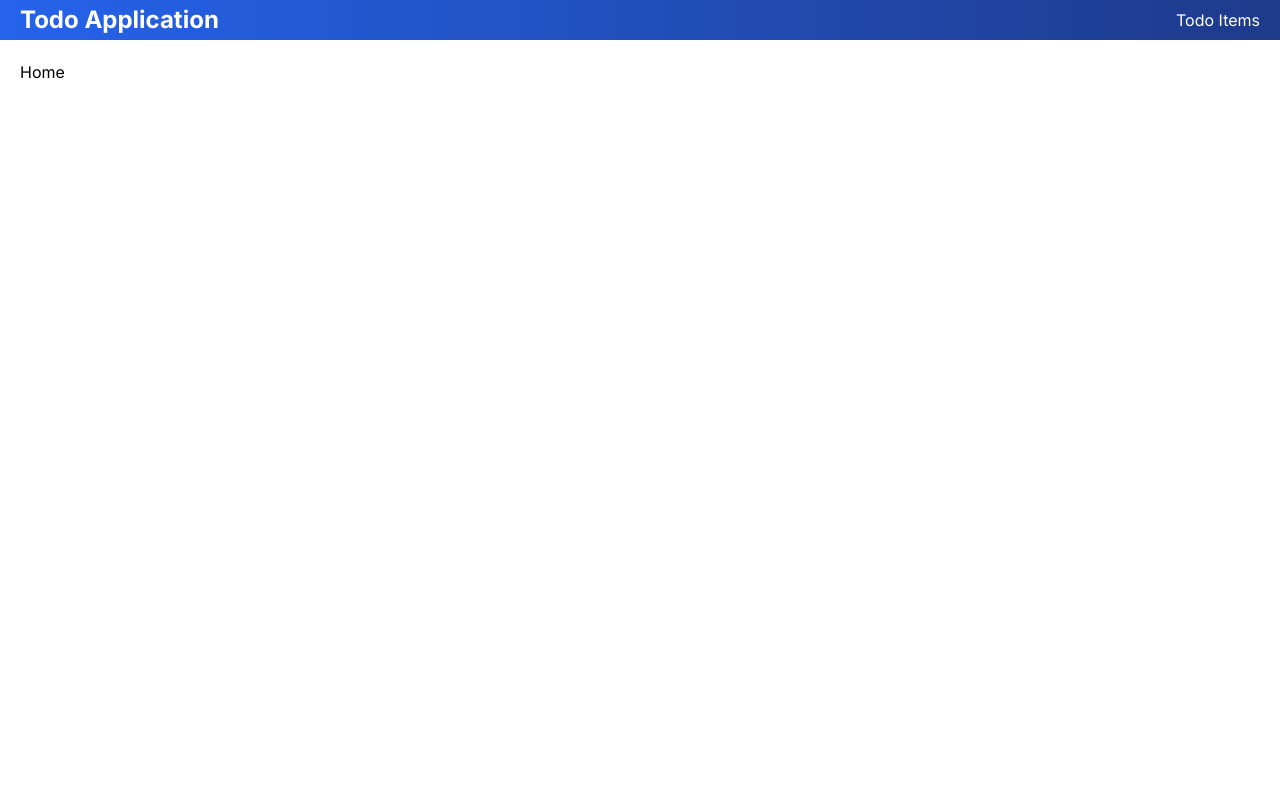
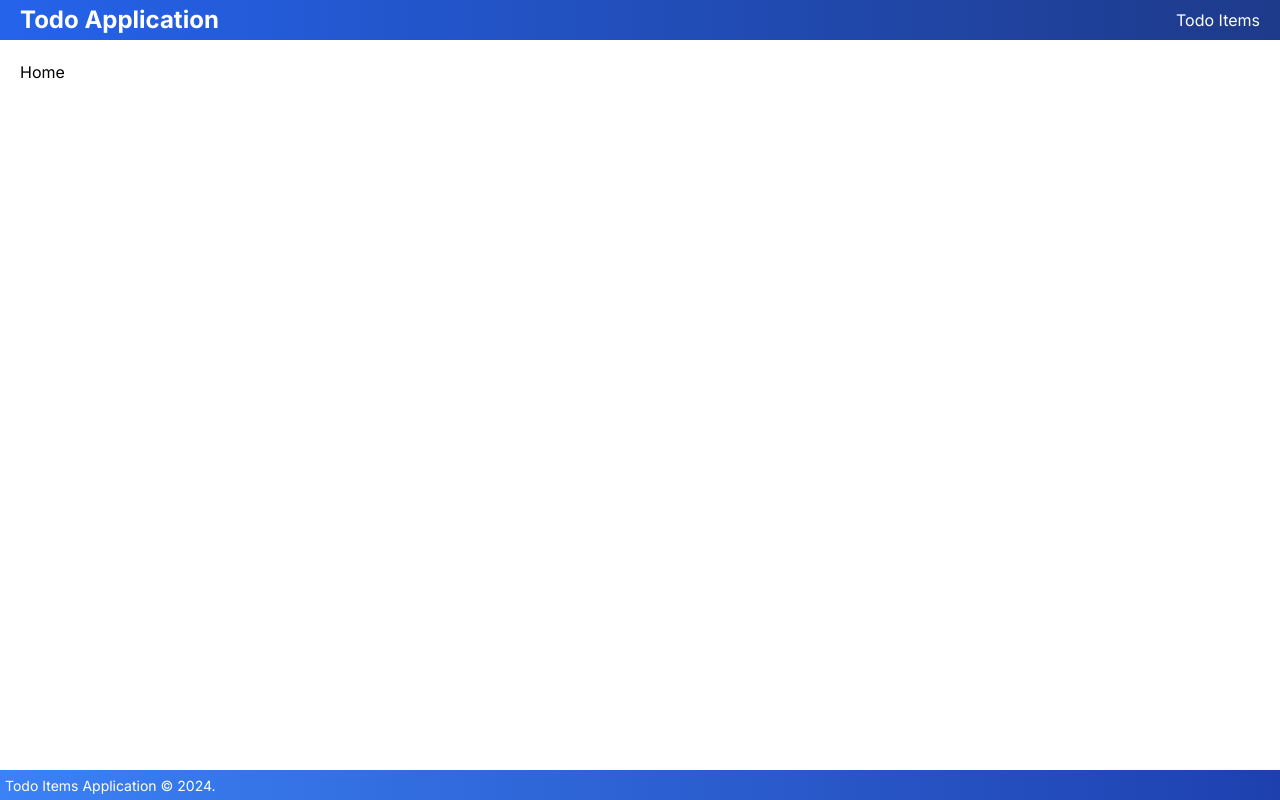
Before and after one commit to vishipayyallore/learn-reactjs-in-2024, a Next.js app in the folder todo-njs/: page / in a window 1280 px wide. Built offline with nearby package versions, Linux system fonts and the light colour scheme.

Commit message:
Todo Items working

```diff
--- /dev/null
+++ b/todo-njs/src/app/components/shared/Footer.jsx
@@ -0,0 +1,13 @@
+import React from 'react'
+
+export default function Footer() {
+    const currentYear = new Date().getFullYear();
+
+    return (
+        <footer className="p-0 m-0 absolute bottom-0 w-full text-white bg-gradient-to-r from-blue-500 to-blue-800" style={{ height: 30 }}>
+            <div className="container" style={{ margin: 0, padding: 0 }}>
+                <p style={{ margin: 5, padding: 0, fontSize: 14 }}>Todo Items Application &copy; {currentYear}.</p>
+            </div>
+        </footer>
+    );
+};
--- a/todo-njs/src/app/layout.jsx
+++ b/todo-njs/src/app/layout.jsx
@@ -1,6 +1,7 @@
 import { Inter } from 'next/font/google'
 import '@/styles/globals.css'
 import Header from '@/app/components/shared/Header'
+import Footer from './components/shared/Footer'
 
 const inter = Inter({ subsets: ['latin'] })
 
@@ -17,6 +18,7 @@
           <div className="p-5">
             {children}
           </div>
+          <Footer />
         </div>
       </body>
     </html>
```
